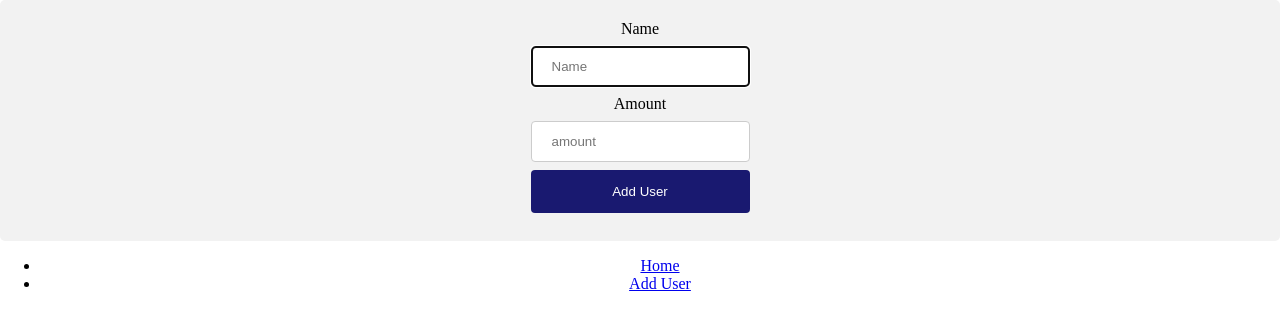
After one commit to DavidTaylor96/pythonProject_full_stack, a Flask app: page /users in a window 1280 px wide. The commit adds this page. Shown: the top 330 px of the page. Run offline with Flask 2, Linux system fonts and the light colour scheme; data that the repository does not hold is empty; some libraries are stand-ins or nearby versions.

Commit message:
Little bit of css

```diff
--- a/app.py
+++ b/app.py
@@ -2,11 +2,11 @@ from flask import Flask, render_template
 
 # from controllers.category_controller import category_controller
 # from controllers.company_controller import company_controller
-#from controllers.user_controller import users_blueprint
+from controllers.user_controller import users_blueprint
 
 app = Flask(__name__)
 
-#app.register_blueprint(users_blueprint)
+app.register_blueprint(users_blueprint)
 # app.register_blueprint(companys_blueprint)
 # app.register_blueprint(categorys_blueprint)
 
--- a/controllers/user_controller.py
+++ b/controllers/user_controller.py
@@ -1,11 +1,34 @@
-# from flask import Flask, render_template, request, redirect, Blueprint
-# from models.user import User
-# import repositories.user_repository as user_repository
+from flask import Flask, render_template, request, redirect, Blueprint
+from models.user import User
+import repositories.user_repository as user_repository
 
 
-# users_blueprint = Blueprint("users", __name__)
+users_blueprint = Blueprint("users", __name__)
 
-# @users_blueprint.route('/')
-# def users():
+
+# INDEX
+@users_blueprint.route('/users')
+def users():
+  users = user_repository.select_all()
+  return render_template("users/index.html", users=users)
+
+# #New
+# @users_blueprint.route('/users/new', methods=["GET"])
+# def new_user():
 #   users = user_repository.select_all()
-#   return render_template("index.html", users=users)
+#   return render_template("users/index.html")
+
+#Create
+@users_blueprint.route('/users', methods=['POST'])
+def create_user():
+  name = request.form["username"]
+  amount = request.form["amount"]
+  user = User(name, amount)
+  user_repository.save(user)
+  return redirect('/')
+
+# #show
+# @users_blueprint.route('/users/<id>', methods=['GET'])
+# def show_user(id):
+#   user = user_repository.select(id)
+#   return render_template('show.html', user=user)
--- /dev/null
+++ b/static/style.css
@@ -0,0 +1,48 @@
+body{
+  font-family:'Times New Roman', Times, serif;
+  text-align: center;
+}
+
+body{
+  margin: 0;
+}
+
+.container{
+  display: flex;
+  align-content: space-between;
+  justify-content: center;
+}
+
+.input{
+  width: 100%;
+  padding: 12px 20px;
+  margin: 8px 0;
+  display: block;
+  border: 1px solid #ccc;
+  border-radius: 4px;
+  box-sizing: border-box;
+}
+
+#button{
+  display: block;
+  width: 100%;
+  background-color: midnightblue;
+  color: white;
+  padding: 14px 20px;
+  margin: 8px 0;
+  border: none;
+  border-radius: 4px;
+  cursor: pointer;
+}
+
+.container {
+  border-radius: 5px;
+  background-color: #f2f2f2;
+  padding: 20px;
+}
+
+p {
+  font-family: 'Courier New', Courier, monospace;
+  font-weight:400;
+  text-align: center;
+}
--- a/templates/base.html
+++ b/templates/base.html
@@ -4,6 +4,7 @@
   <meta charset="UTF-8">
   <meta name="viewport" content="width=device-width, initial-scale=1.0">
   <title>Spending tracker</title>
+  <link rel="stylesheet" href="{{ url_for('static', filename='style.css')}}">
 </head>
 <body>
   <header>
@@ -15,13 +16,10 @@
    <nav>
     <ul>
       <li>
-        <a href="/users">User</a>
+        <a href="/">Home</a>
       </li>
       <li>
-        <a href="/categorys">Categorys</a>
-      </li>
-      <li>
-        <a href="/companys">Companys</a>
+        <a href="/users">Add User</a>
       </li>
     </ul>
   </nav>
--- a/templates/index.html
+++ b/templates/index.html
@@ -3,4 +3,5 @@
    <h1>Taylor's Savings</h1>
 
    <p>Tailored to your savings</p>
+
  {% endblock %}
--- /dev/null
+++ b/templates/users/index.html
@@ -0,0 +1,14 @@
+{% extends 'base.html' %}
+{% block content %}
+<div class="container">
+    <form action="/users" method="POST">
+        <label for="username">Name</label>
+        <input type="text" id="user" name="username" placeholder="Name" required autofocus class="input">
+
+        <label for="amount">Amount</label>
+        <input type="number" id="amount" name="amount" placeholder="amount" class="input">
+
+      <button id="button" type="submit">Add User</button>
+    </form>
+  </div>
+{% endblock %}
```
Also changed, not shown: templates/users/show.html (added, +10 -0 lines), templates/users/edit.html (added).
